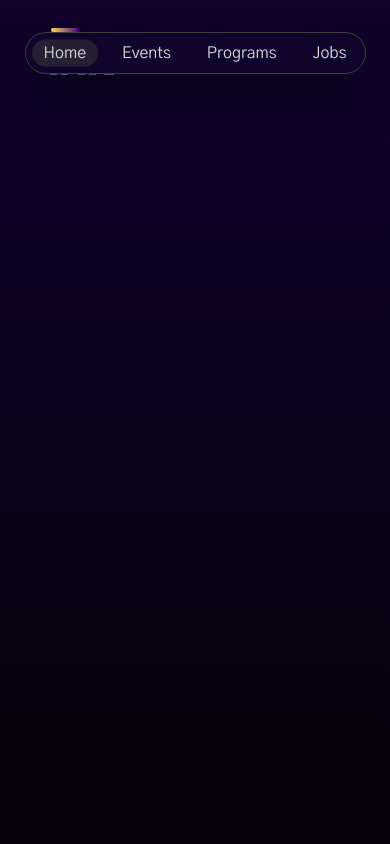
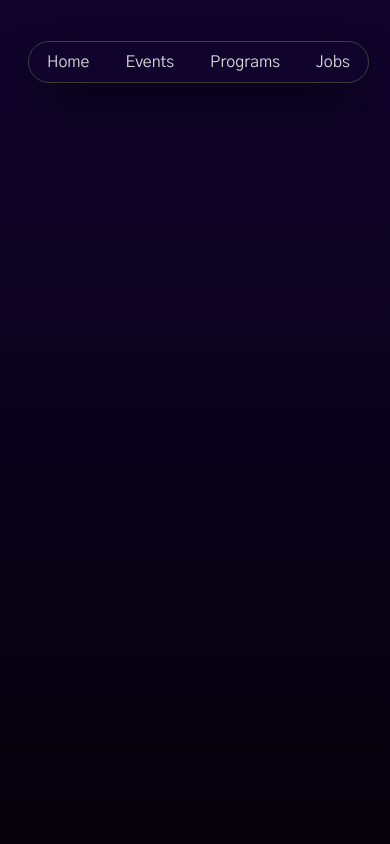
Before and after one commit to INIT-Build-Web-Dev-3-Spring-2024/init-website, a Next.js app: page / in a window 390 px wide. Shown: the top 844 px of the page. Built offline with nearby package versions, Linux system fonts and the light colour scheme.

Commit message:
changed grid to flex and responsiveness

```diff
--- a/src/components/Navigation/Navbar.tsx
+++ b/src/components/Navigation/Navbar.tsx
@@ -5,7 +5,7 @@ import Link from "next/link";
 import { usePathname } from "next/navigation";
 import { useEffect, useMemo, useState } from "react";
 import { twMerge } from "tailwind-merge";
-import {motion} from "framer-motion"
+import { motion } from "framer-motion";
 import Button from "../Button";
 import GradientBorder from "../GradientBorder";
 import HoverEffect from "../hoverEff";
@@ -13,7 +13,7 @@ import HoverEffect from "../hoverEff";
 export const navLinks = [
     {
         label: "Home",
-    href: "/",
+        href: "/home",
         isAuthRequired: false,
     },
     {
@@ -63,14 +63,15 @@ export default function Navbar() {
     return (
         <nav
             className={twMerge(
-        "grid grid-cols-3 gap-10 p-8 sticky top-0 transition-all duration-500 z-50",
+                "flex justify-center items-center gap-2 sm:gap-4 md:gap-10 py-8 sticky top-0 transition-all duration-500 z-50",
                 !showNav && "-top-52",
-        scrollPos > 100 && "bg-gradient-to-b from-black/70 to-transparent"
+                scrollPos > 100 &&
+                    "bg-gradient-to-b from-black/70 to-transparent"
             )}
         >
             <div
                 className={twMerge(
-          "justify-self-end my-auto"
+                    "my-auto gap-5 justify-self-end invisible sm:visible"
                     // scrollPos > 100 && "justify-self-start"
                 )}
             >
@@ -79,14 +80,14 @@ export default function Navbar() {
                 </Link>
             </div>
 
-      <div className="justify-self-center">
-        <ul className="flex justify-center items-center gap-2 w-fit border border-secondary-gray rounded-3xl p-1 bg-page shadow-2xl shadow-black">
+            <div>
+                <ul className="flex mx-auto justify-center items-center gap-2 w-fit border border-secondary-gray rounded-3xl p-1 bg-page shadow-2xl shadow-black">
                     {navLinks.map(({ label, href }) => (
                         <li key={label} className="relative">
                             {pathName == href && (
                                 <motion.span
                                     layoutId="highlight"
-                      className="absolute bottom-full w-full"
+                                    className={"absolute bottom-full w-full"}
                                 >
                                     <div className="bottom-full w-7 rounded-sm bg-gradient-to-r  from-primary-yellow to-primary-purple mb-[5px] h-1 mx-auto" />
                                 </motion.span>
@@ -97,7 +98,8 @@ export default function Navbar() {
                                     href={href}
                                     className={twMerge(
                                         "rounded-3xl py-px border-none text-nowrap first-letter:capitalize bg-transparent",
-                    activeLink === href && "bg-secondary-gray/30"
+                                        activeLink === href &&
+                                            "bg-secondary-gray/30"
                                     )}
                                 >
                                     {label}
@@ -110,7 +112,7 @@ export default function Navbar() {
 
             <div
                 className={twMerge(
-          "justify-self-start my-auto transition-all duration-500",
+                    "justify-self-start my-auto transition-all duration-500 invisible sm:visible",
                     pathName === "/" && scrollPos < 100 && "opacity-0"
                     // scrollPos > 100 && "justify-self-end"
                 )}
```
Lines whose indentation alone changed are shown as unchanged.
